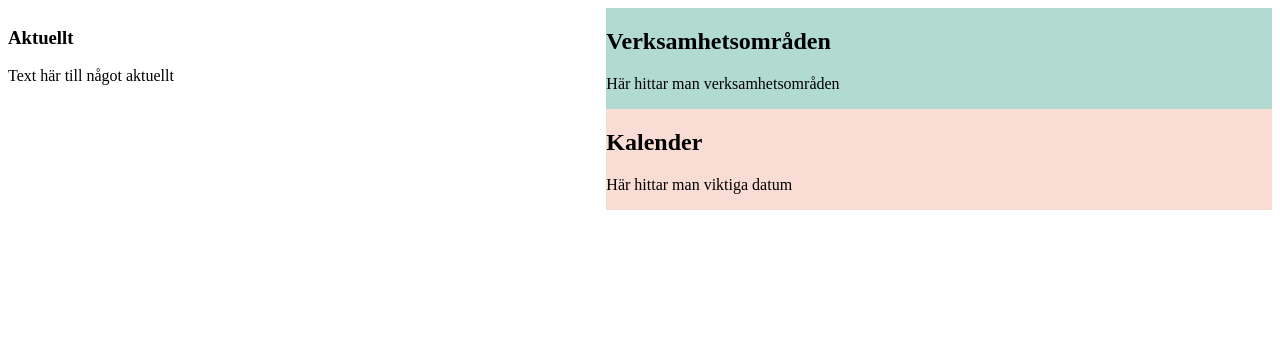
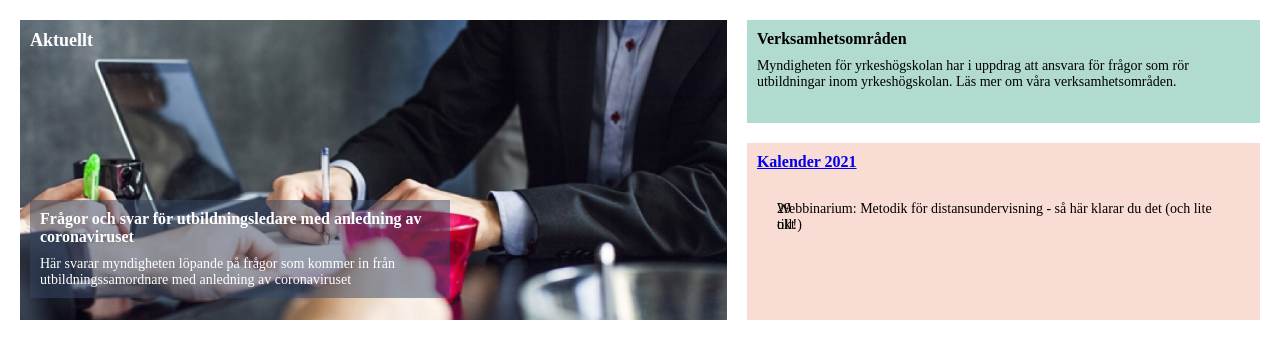
Before and after one commit to chas-academy/u02-redesign-a-team, a plain HTML site: page anna/index.html in a window 1280 px wide. Drawn offline with Linux system fonts and the light colour scheme.

Commit message:
add more code

```diff
--- a/anna/index.html
+++ b/anna/index.html
@@ -11,16 +11,25 @@
 <body>
     <section>
         <article class=aktuellt>
-            <h1>Aktuellt</h1>
-            <p>Text här till något aktuellt</p>
+            <h1><a href="#">Aktuellt</a></h1>
+            <div class=text-block>
+                <h2><a href="#">Frågor och svar för utbildningsledare med anledning av coronaviruset</a></h2>
+                <p><a href="#">Här svarar myndigheten löpande på frågor som kommer in från utbildningssamordnare med
+                        anledning av
+                        coronaviruset</a></p>
+            </div>
         </article>
         <article class=verksamhetsomraden>
-            <h2>Verksamhetsområden</h2>
-            <p>Här hittar man verksamhetsområden</p>
+            <h2><a href="#">Verksamhetsområden</a></h2>
+            <p>Myndigheten för yrkeshögskolan har i uppdrag att ansvara för frågor som rör utbildningar inom
+                yrkeshögskolan. <a href="#">Läs mer</a> om våra verksamhetsområden.</p>
         </article>
         <article class=kalender>
-            <h2>Kalender</h2>
-            <p>Här hittar man viktiga datum</p>
+            <h2><a href="#">Kalender 2021</a></h2>
+            <section class=flex>
+                <p class=date>29<br>okt</p>
+                <p class=info>Webbinarium: Metodik för distansundervisning - så här klarar du det (och lite till!)</p>
+            </section>
         </article>
     </section>
 </body>
--- a/anna/style.css
+++ b/anna/style.css
@@ -1,22 +1,105 @@
+ * {
+    margin: 0;
+    padding: 0;
+    box-sizing: border-box;
+ }
+
 section {
+    position: relative;
     display: grid;
     grid-template-areas:
     "aktuellt verksamhetsomraden"
     "aktuellt kalender";
+    grid-gap: 20px 20px;
+    padding: 20px;
 }
 
 .aktuellt {
-  grid-area: aktuellt;
+    grid-area: aktuellt;
+    background-image: url("img/aktuellt.png");
+    height: 300px;
+    background-size: cover;
+    grid-column: 1/3;
+    grid-row: 1/14;
+}
 
+h1 {
+    font-size: 18px;
+    position: absolute;
+    top: 30px;
+    left: 30px;
+}
+
+.text-block h2 {
+    color: #FFF;
+    padding: 0 0 10px 0;
+}
+
+.text-block {
+    position: absolute;
+    top: 200px;
+    left: 30px;
+    background-color: rgba(54, 73, 102, 0.5);
+    padding: 10px;
+    width: 420px;
+}
+
+p {
+    font-size: 14px;
+}
+
+.aktuellt a {
+    color: #FFF;
+    text-decoration: none;
+}
+
+.aktuellt a:hover {
+    text-decoration: underline;
+}
+
+h2 {
+    font-size: 16px;
+    color: #000;
+    padding: 10px;
+    font-size: 16px;
 }
 
 .verksamhetsomraden {
     grid-area: verksamhetsomraden;
     background-color: #B1DAD1;
     color: #000;
+    grid-column: 3/4;
+    grid-row: 1/6;
+    position: relative;
+}
+
+.verksamhetsomraden p {
+    position: absolute;
+    padding: 0px 30px 10px 10px;
+}
+
+.verksamhetsomraden a {
+    color: #000;
+    text-decoration: none;
+}
+
+.verksamhetsomraden a:hover {
+    text-decoration: underline;
 }
 
 .kalender {
     grid-area: kalender;
     background-color: #f9dcd3;
+    grid-column: 3/4;
+    grid-row: 6/14;
 }
+
+.kalender p {
+    position: absolute;
+    padding: 0px 30px 10px 10px;
+}
+
+.flex {
+    display: flex;
+    flex-direction: column;
+}
```
Also changed, not shown: 2 other files.
